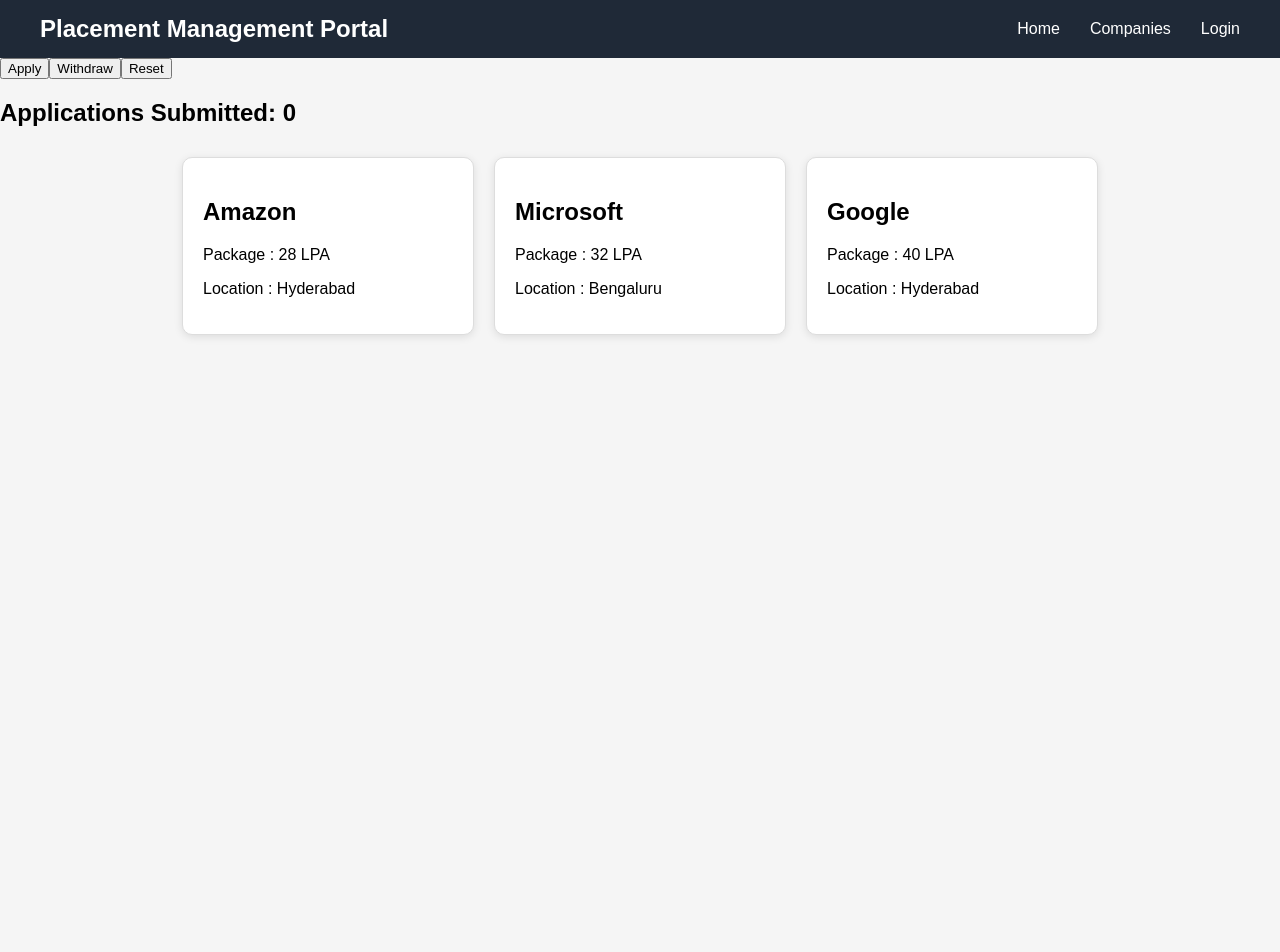
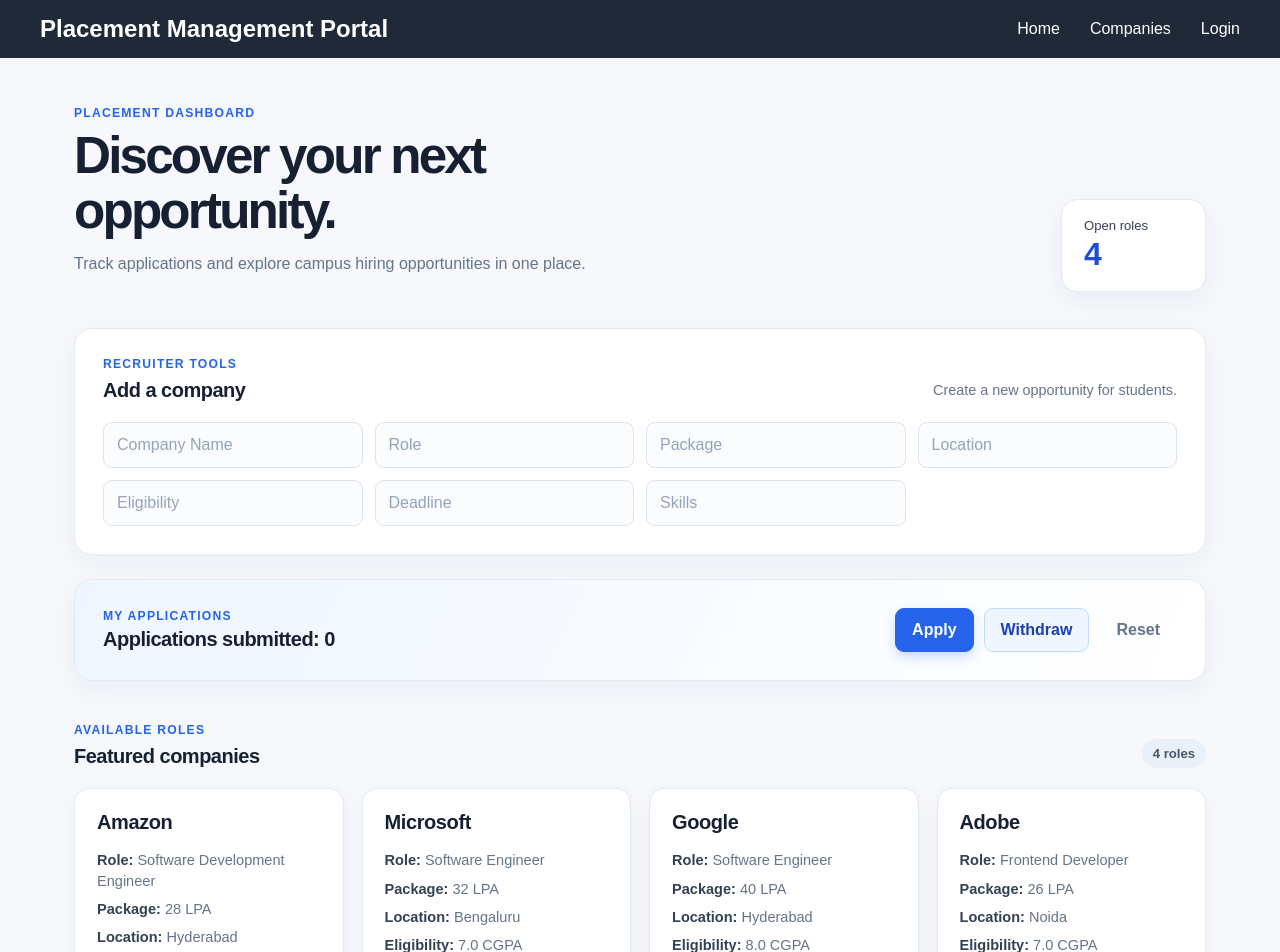
Before and after one commit to mrithvik3/Placement-Management-Portal, a React (Vite) app in the folder client/: page / in a window 1280 px wide. Shown: the top 952 px of the page. Before the commit the page ends 800 px from the top, so only its background shows below. Built offline with nearby package versions, Linux system fonts and the light colour scheme.

Commit message:
Add controlled form for company registration

```diff
--- a/client/src/App.jsx
+++ b/client/src/App.jsx
@@ -5,16 +5,123 @@
 
 function App() {
   const [applications, setApplications] = useState(0);
+  const [companyName, setCompanyName] = useState("");
+  const [role, setRole] = useState("");
+  const [salaryPackage, setSalaryPackage] = useState("");
+  const [location, setLocation] = useState("");
+  const [eligibility, setEligibility] = useState("");
+  const [deadline, setDeadline] = useState("");
+  const [skills, setSkills] = useState("");
+
+  const [companies, setCompanies] = useState([
+  {
+    id: 1,
+    company: "Amazon",
+    role: "Software Development Engineer",
+    salaryPackage: "28 LPA",
+    location: "Hyderabad",
+    eligibility: "7.5 CGPA",
+    deadline: "25 Jul 2026",
+    skills: "Java, DSA, DBMS",
+    status: "Open",
+  },
+  {
+    id: 2,
+    company: "Microsoft",
+    role: "Software Engineer",
+    salaryPackage: "32 LPA",
+    location: "Bengaluru",
+    eligibility: "7.0 CGPA",
+    deadline: "30 Jul 2026",
+    skills: "Java, OOP, SQL",
+    status: "Open",
+  },
+  {
+    id: 3,
+    company: "Google",
+    role: "Software Engineer",
+    salaryPackage: "40 LPA",
+    location: "Hyderabad",
+    eligibility: "8.0 CGPA",
+    deadline: "5 Aug 2026",
+    skills: "DSA, System Design",
+    status: "Open",
+  },
+  {
+    id: 4,
+    company: "Adobe",
+    role: "Frontend Developer",
+    salaryPackage: "26 LPA",
+    location: "Noida",
+    eligibility: "7.0 CGPA",
+    deadline: "10 Aug 2026",
+    skills: "React, JavaScript",
+    status: "Open",
+  },
+]);
+
+  const handleAddCompany = () => {
+    if (!companyName.trim()) return;
+
+    setCompanies((currentCompanies) => [
+      ...currentCompanies,
+      {
+        id: Date.now(),
+        company: companyName,
+        role,
+        salaryPackage,
+        location,
+        eligibility,
+        deadline,
+        skills,
+        status: "Open",
+      },
+    ]);
+
+    setCompanyName("");
+    setRole("");
+    setSalaryPackage("");
+    setLocation("");
+    setEligibility("");
+    setDeadline("");
+    setSkills("");
+  };
 
   return (
     <>
       <Navbar />
 
-      <button onClick={() => setApplications(applications + 1)}>
+      <main className="dashboard">
+        <section className="page-intro">
+          <div>
+            <p className="eyebrow">Placement dashboard</p>
+            <h1>Discover your next opportunity.</h1>
+            <p>Track applications and explore campus hiring opportunities in one place.</p>
+          </div>
+          <div className="opportunity-stat"><span>Open roles</span><strong>{companies.length}</strong></div>
+        </section>
+
+      <section className="form-section">
+        <div className="section-heading"><div><p className="eyebrow">Recruiter tools</p><h2>Add a company</h2></div><p>Create a new opportunity for students.</p></div>
+      <div className="company-form">
+        <input type="text" placeholder="Company Name" value={companyName} onChange={(e) => setCompanyName(e.target.value)} />
+        <input type="text" placeholder="Role" value={role} onChange={(e) => setRole(e.target.value)} />
+        <input type="text" placeholder="Package" value={salaryPackage} onChange={(e) => setSalaryPackage(e.target.value)} />
+        <input type="text" placeholder="Location" value={location} onChange={(e) => setLocation(e.target.value)} />
+        <input type="text" placeholder="Eligibility" value={eligibility} onChange={(e) => setEligibility(e.target.value)} />
+        <input type="text" placeholder="Deadline" value={deadline} onChange={(e) => setDeadline(e.target.value)} />
+        <input type="text" placeholder="Skills" value={skills} onChange={(e) => setSkills(e.target.value)} />
+      </div>
+      </section>
+
+      <section className="application-panel">
+        <div className="application-copy"><p className="eyebrow">My applications</p><h2>Applications submitted: {applications}</h2></div>
+        <div className="application-actions">
+      <button className="primary-button" onClick={() => setApplications(applications + 1)}>
         Apply
       </button>
 
-      <button
+      <button className="secondary-button"
         onClick={() => {
           if (applications > 0) {
             setApplications(applications - 1);
@@ -24,35 +131,39 @@
         Withdraw
       </button>
 
-      <button onClick={() => setApplications(0)}>
+      <button className="text-button" onClick={() => setApplications(0)}>
         Reset
       </button>
-
-      <h2>Applications Submitted: {applications}</h2>
+        </div>
 
       {applications > 0 && (
         <p>Application Submitted Successfully ✅</p>
       )}
 
-      <div className="company-container">
-        <CompanyCard
-          company="Amazon"
-          salaryPackage="28 LPA"
-          location="Hyderabad"
-        />
+      </section>
 
-        <CompanyCard
-          company="Microsoft"
-          salaryPackage="32 LPA"
-          location="Bengaluru"
-        />
-
-        <CompanyCard
-          company="Google"
-          salaryPackage="40 LPA"
-          location="Hyderabad"
-        />
-      </div>
+      <section className="companies-section">
+        <div className="section-heading">
+          <div><p className="eyebrow">Available roles</p><h2>Featured companies</h2></div>
+          <span className="company-count">{companies.length} roles</span>
+        </div>
+        <div className="company-container">
+      {companies.map((company) => (
+      <CompanyCard
+        key={company.id}
+        company={company.company}
+        role={company.role}
+        salaryPackage={company.salaryPackage}
+        location={company.location}
+        eligibility={company.eligibility}
+        deadline={company.deadline}
+        skills={company.skills}
+        status={company.status}
+      />
+    ))}
+        </div>
+      </section>
+      </main>
     </>
   );
 }
--- a/client/src/components/CompanyCard.css
+++ b/client/src/components/CompanyCard.css
@@ -1,13 +1,13 @@
 .company-card {
-  width: 250px;
-  background: white;
-  border-radius: 10px;
-  padding: 20px;
-  box-shadow: 0 2px 8px rgba(0,0,0,0.1);
-
-  transition: transform 0.3s ease;
+    width: 280px;
+    padding: 20px;
+    border-radius: 10px;
 }
 
-.company-card:hover {
-  transform: translateY(-5px);
+.company-card h2{
+    margin-bottom:15px;
 }
+
+.company-card p{
+    margin:8px 0;
+}
--- a/client/src/components/CompanyCard.jsx
+++ b/client/src/components/CompanyCard.jsx
@@ -1,12 +1,33 @@
-function CompanyCard({ company, salaryPackage, location }) {
+function CompanyCard({
+  company,
+  role,
+  salaryPackage,
+  location,
+  eligibility,
+  deadline,
+  skills,
+  status,
+}) {
   return (
     <div className="company-card">
-      <h2>{company}</h2>
+  <h2>{company}</h2>
 
-      <p>Package : {salaryPackage}</p>
+  <p><strong>Role:</strong> {role}</p>
 
-      <p>Location : {location}</p>
-    </div>
+  <p><strong>Package:</strong> {salaryPackage}</p>
+
+  <p><strong>Location:</strong> {location}</p>
+
+  <p><strong>Eligibility:</strong> {eligibility}</p>
+
+  <p><strong>Deadline:</strong> {deadline}</p>
+
+  <p><strong>Skills:</strong> {skills}</p>
+
+  <p><strong>Status:</strong> {status}</p>
+
+  <button>Apply</button>
+</div>
   );
 }
 
--- a/client/src/styles/App.css
+++ b/client/src/styles/App.css
@@ -1,22 +1,53 @@
-body {
-  margin: 0;
-  font-family: Arial, sans-serif;
-  background-color: #f5f5f5;
+:root {
+  font-family: Inter, ui-sans-serif, system-ui, -apple-system, BlinkMacSystemFont, "Segoe UI", sans-serif;
+  color: #172033;
+  background: #f6f8fc;
 }
 
-.company-container {
-  display: flex;
-  justify-content: center;
-  gap: 20px;
-  flex-wrap: wrap;
-  margin-top: 30px;
-}
+* { box-sizing: border-box; }
 
-.company-card {
-  width: 250px;
-  background-color: white;
-  border: 1px solid #ddd;
-  border-radius: 10px;
-  padding: 20px;
-  box-shadow: 0px 2px 8px rgba(0, 0, 0, 0.1);
-}
+body { margin: 0; background: #f6f8fc; }
+button, input { font: inherit; }
+
+.dashboard { max-width: 1180px; margin: 0 auto; padding: 48px 24px 72px; }
+.page-intro { display: flex; justify-content: space-between; align-items: end; gap: 24px; margin-bottom: 36px; }
+.eyebrow { margin: 0 0 8px; color: #2563eb; font-size: .76rem; font-weight: 750; letter-spacing: .1em; text-transform: uppercase; }
+h1, h2, p { margin-top: 0; }
+h1 { max-width: 650px; margin-bottom: 12px; font-size: clamp(2rem, 4vw, 3.25rem); letter-spacing: -.055em; line-height: 1.08; }
+.page-intro > div > p:last-child, .section-heading > p, .application-panel p:not(.eyebrow) { color: #64748b; line-height: 1.6; }
+.opportunity-stat { min-width: 145px; padding: 18px 22px; color: #334155; background: #fff; border: 1px solid #e4eaf3; border-radius: 16px; box-shadow: 0 8px 25px rgba(29, 48, 82, .06); }
+.opportunity-stat span { display: block; font-size: .82rem; }
+.opportunity-stat strong { display: block; margin-top: 3px; color: #1d4ed8; font-size: 2rem; }
+
+.form-section, .application-panel { padding: 28px; background: #fff; border: 1px solid #e4eaf3; border-radius: 18px; box-shadow: 0 8px 25px rgba(29, 48, 82, .05); }
+.section-heading { display: flex; align-items: end; justify-content: space-between; gap: 20px; margin-bottom: 20px; }
+.section-heading h2, .application-panel h2 { margin: 0; font-size: 1.25rem; letter-spacing: -.025em; }
+.section-heading > p { margin: 0; font-size: .9rem; }
+.company-form { display: grid; grid-template-columns: repeat(4, minmax(0, 1fr)); gap: 12px; }
+.company-form input { width: 100%; min-height: 46px; padding: 0 13px; color: #172033; background: #fbfcfe; border: 1px solid #dbe3ef; border-radius: 9px; outline: none; transition: border-color .2s, box-shadow .2s; }
+.company-form input::placeholder { color: #94a3b8; }
+.company-form input:focus { border-color: #3b82f6; box-shadow: 0 0 0 3px rgba(59, 130, 246, .14); }
+
+.primary-button, .secondary-button, .text-button { min-height: 44px; padding: 0 16px; border-radius: 9px; font-weight: 650; cursor: pointer; transition: transform .15s, box-shadow .15s, background .15s; }
+.primary-button { color: #fff; background: #2563eb; border: 1px solid #2563eb; box-shadow: 0 5px 12px rgba(37, 99, 235, .22); }
+.primary-button:hover { background: #1d4ed8; transform: translateY(-1px); }
+.secondary-button { color: #1e40af; background: #eff6ff; border: 1px solid #bfdbfe; }
+.text-button { color: #64748b; background: transparent; border: 1px solid transparent; }
+
+.application-panel { display: flex; align-items: center; justify-content: space-between; gap: 24px; margin: 24px 0 42px; background: linear-gradient(115deg, #eff6ff, #fff); }
+.application-copy .eyebrow { margin-bottom: 5px; }
+.application-actions { display: flex; align-items: center; gap: 10px; flex-wrap: wrap; }
+.application-panel > p { width: 100%; margin: 0; color: #15803d; font-size: .9rem; }
+
+.companies-section { margin-top: 10px; }
+.company-count { padding: 7px 11px; color: #475569; background: #eaf0f8; border-radius: 999px; font-size: .82rem; font-weight: 650; }
+.company-container { display: grid; grid-template-columns: repeat(auto-fit, minmax(250px, 1fr)); gap: 18px; }
+.company-card { min-height: 100%; padding: 22px; background: #fff; border: 1px solid #e3eaf4; border-radius: 15px; box-shadow: 0 5px 18px rgba(29, 48, 82, .045); transition: transform .2s, box-shadow .2s; }
+.company-card:hover { transform: translateY(-3px); box-shadow: 0 14px 28px rgba(29, 48, 82, .1); }
+.company-card h2 { margin-bottom: 16px; font-size: 1.25rem; letter-spacing: -.02em; }
+.company-card p { margin: 8px 0; color: #64748b; font-size: .91rem; line-height: 1.4; }
+.company-card strong { color: #334155; }
+.company-card button { width: 100%; min-height: 40px; margin-top: 15px; color: #1d4ed8; background: #eff6ff; border: 1px solid #bfdbfe; border-radius: 8px; font-weight: 700; cursor: pointer; }
+
+@media (max-width: 780px) { .dashboard { padding: 30px 16px 48px; } .page-intro, .application-panel, .section-heading { align-items: flex-start; flex-direction: column; } .company-form { grid-template-columns: repeat(2, minmax(0, 1fr)); } .application-actions { width: 100%; } }
+@media (max-width: 500px) { .company-form { grid-template-columns: 1fr; } .form-section, .application-panel { padding: 20px; } .application-actions button { flex: 1; } }
```
